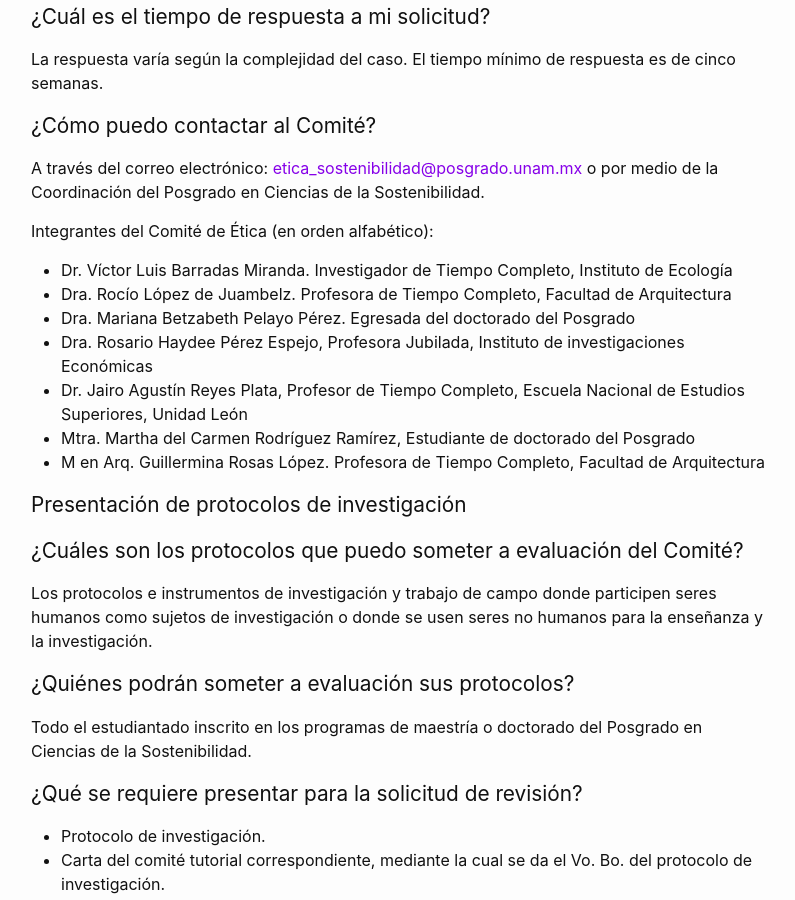
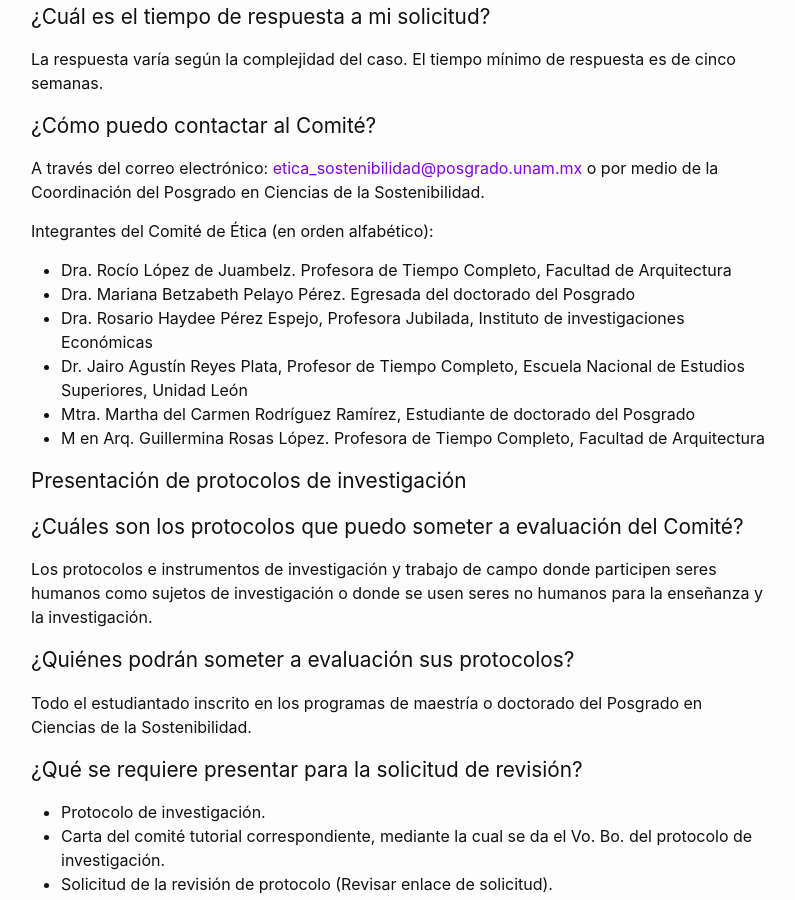
Before and after one commit to pcs-unam/pcs-unam.github.io, a Jekyll site: the page built from comite_etica/descripcion.md, in a window 1280 px wide and 900 px high, scrolled down 1221 px. Shown: the whole window, without its empty margins (239-1034 px from the left). Built offline with Jekyll 4.4.1, drawn with Linux system fonts in a browser that asks for light colours.

Commit message:
Se quitó de la lista al Dr. Barradas

```diff
--- a/comite_etica/descripcion.md
+++ b/comite_etica/descripcion.md
@@ -37,8 +37,7 @@
 
 Integrantes del Comité de Ética (en orden alfabético):
 
- - Dr. Víctor Luis Barradas Miranda. Investigador de Tiempo Completo,  Instituto de Ecología
- - Dra. Rocío López de Juambelz. Profesora de Tiempo Completo, Facultad de Arquitectura
+  - Dra. Rocío López de Juambelz. Profesora de Tiempo Completo, Facultad de Arquitectura
  - Dra. Mariana Betzabeth Pelayo Pérez.  Egresada del doctorado del Posgrado
  - Dra. Rosario Haydee Pérez Espejo, Profesora Jubilada, Instituto de investigaciones Económicas
  - Dr. Jairo Agustín Reyes Plata, Profesor de Tiempo Completo, Escuela Nacional de Estudios Superiores, Unidad León
```
